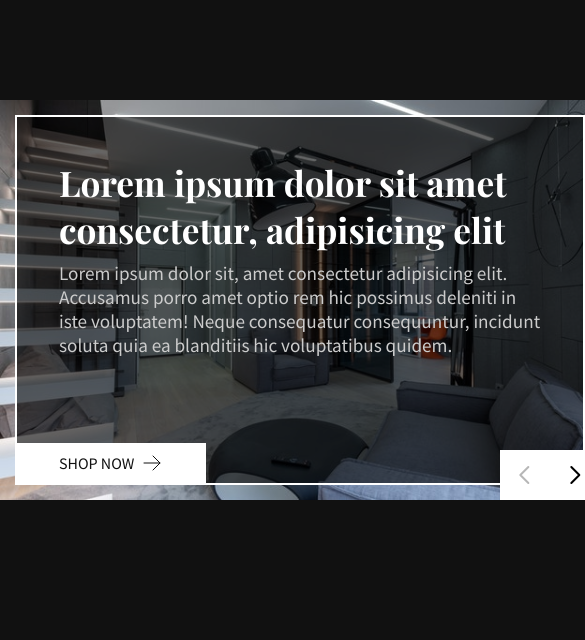
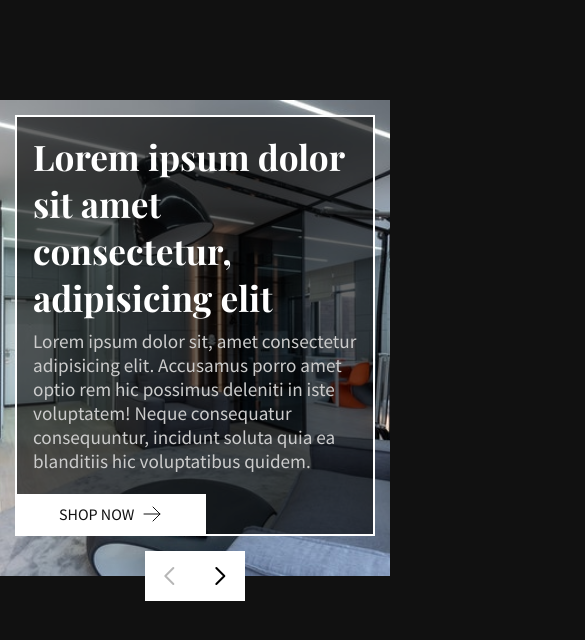
Before and after one commit to legloc/react-carousel-component, a React (Create React App) app: page / in a window 390 px wide. Shown: the top 640 px of the page, 585 px wide, since content can reach past the window. Built offline with nearby package versions, Linux system fonts and the light colour scheme.

Commit message:
Created responsivity

```diff
--- a/src/App.js
+++ b/src/App.js
@@ -2,7 +2,7 @@ import Carousel from './components/Carousel'
 import './App.sass';
 
 const App = () => (
-  <div style={{ marginTop: 100 }}>
+  <div style={{ marginTop: 100, marginBottom: 100 }}>
     <Carousel />
   </div>
 )
--- a/src/App.sass
+++ b/src/App.sass
@@ -25,7 +25,7 @@ body
 
 .carousel
   position: relative
-  width: 600px
+  max-width: 600px
   margin: 0 auto
 
   .carousel-wrapper
@@ -38,7 +38,6 @@ body
       .carousel-item
         position: relative
         min-width: 100%
-        height: 400px
         text-align: left
 
         &.active
@@ -70,19 +69,16 @@ body
               animation-fill-mode: forwards
 
         .item-img
-          position: relative
+          position: absolute
           width: 100%
           height: 100%
           object-fit: cover
 
         .item-content
-          position: absolute
+          position: relative
           background: rgba(0, 0, 0, .6)
           border: 2px $light-text-color solid
-          top: 15px
-          bottom: 15px
-          left: 15px
-          right: 15px
+          margin: 15px
           padding: 42px
 
           .item-title
@@ -182,3 +178,18 @@ body
     max-width: 0
     padding: 8px 0
     opacity: 0
+
+@media (max-width: 425px)
+  .carousel
+    .carousel-item
+      padding-bottom: 25px
+
+      .item-content
+        padding: 16px !important
+        padding-bottom: 42px !important
+
+    .carousel-controls
+      justify-content: center
+      left: 0
+      right: 0
+      bottom: -25px
```
